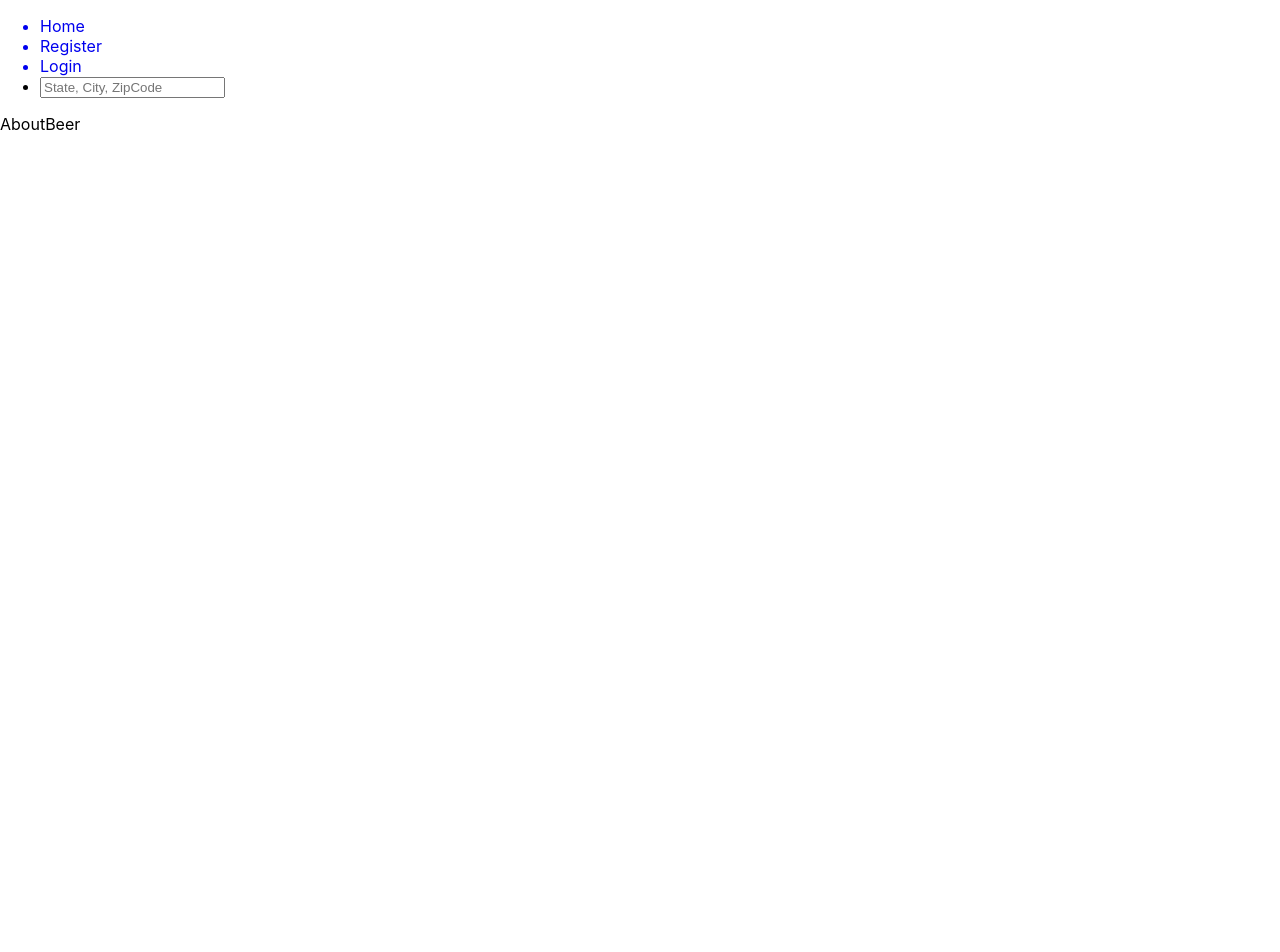
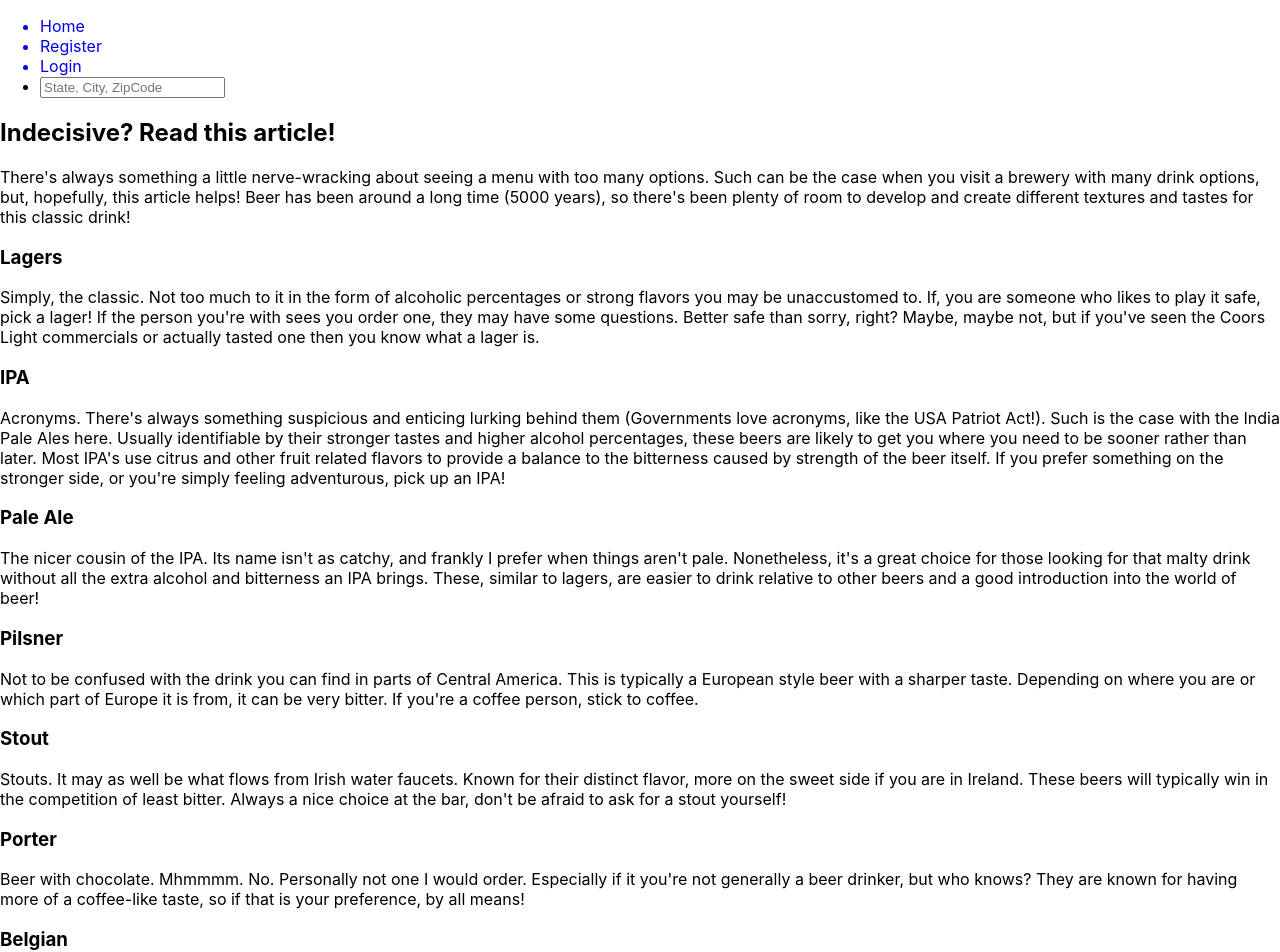
Before and after one commit to javenegas1/brewery-api, a React (Create React App) app in the folder breweries-app/: page /about-beer in a window 1280 px wide. Shown: the top 952 px of the page. Before the commit the page ends 800 px from the top, so only its background shows below. Built offline with nearby package versions, Linux system fonts and the light colour scheme.

Commit message:
updated additional pages and homepage details

```diff
--- a/breweries-app/src/components/AboutBeer.js
+++ b/breweries-app/src/components/AboutBeer.js
@@ -2,6 +2,45 @@ import React from 'react'
 
 export default function AboutBeer() {
   return (
-    <div>AboutBeer</div>
+    <div>
+
+      <h2>Indecisive? Read this article!</h2>
+      <p>There's always something a little nerve-wracking about seeing a menu with too many options. Such can be the case when you visit a brewery with many drink options, but, hopefully, this article helps! Beer has been around a long time (5000 years), so there's been plenty of room to develop and create different textures and tastes for this classic drink!</p>
+
+      <div>
+        <h3>Lagers</h3>
+        <p>Simply, the classic. Not too much to it in the form of alcoholic percentages or strong flavors you may be unaccustomed to. If, you are someone who likes to play it safe, pick a lager! If the person you're with sees you order one, they may have some questions. Better safe than sorry, right? Maybe, maybe not, but if you've seen the Coors Light commercials or actually tasted one then you know what a lager is. </p>
+      </div>
+
+      <div>
+        <h3>IPA</h3>
+        <p>Acronyms. There's always something suspicious and enticing lurking behind them (Governments love acronyms, like the USA Patriot Act!). Such is the case with the India Pale Ales here. Usually identifiable by their stronger tastes and higher alcohol percentages, these beers are likely to get you where you need to be sooner rather than later. Most IPA's use citrus and other fruit related flavors to provide a balance to the bitterness caused by strength of the beer itself. If you prefer something on the stronger side, or you're simply feeling adventurous, pick up an IPA!</p>
+      </div>
+
+      <div>
+        <h3>Pale Ale</h3>
+        <p>The nicer cousin of the IPA. Its name isn't as catchy, and frankly I prefer when things aren't pale. Nonetheless, it's a great choice for those looking for that malty drink without all the extra alcohol and bitterness an IPA brings. These, similar to lagers, are easier to drink relative to other beers and a good introduction into the world of beer!</p>
+      </div>
+
+      <div>
+        <h3>Pilsner</h3>
+        <p>Not to be confused with the drink you can find in parts of Central America. This is typically a European style beer with a sharper taste. Depending on where you are or which part of Europe it is from, it can be very bitter. If you're a coffee person, stick to coffee.</p>
+      </div>
+
+      <div>
+        <h3>Stout</h3>
+        <p>Stouts. It may as well be what flows from Irish water faucets. Known for their distinct flavor, more on the sweet side if you are in Ireland. These beers will typically win in the competition of least bitter. Always a nice choice at the bar, don't be afraid to ask for a stout yourself!</p>
+      </div>
+
+      <div>
+        <h3>Porter</h3>
+        <p>Beer with chocolate. Mhmmmm. No. Personally not one I would order. Especially if it you're not generally a beer drinker, but who knows? They are known for having more of a coffee-like taste, so if that is your preference, by all means!</p>
+      </div>
+
+      <div>
+      <h3>Belgian</h3>
+        <p>Belgium is one of those countries you feel does everything right. If only they had Swiss beer too... Naturally easy to drink with a good balance of alcohol bitterness and sweetness. Belgian beers are definitely a good go-to if you're looking to have a nice time drinking!</p>
+      </div>
+    </div>
   )
 }
--- a/breweries-app/src/components/BreweryPage.js
+++ b/breweries-app/src/components/BreweryPage.js
@@ -83,8 +83,8 @@ export default function BreweryPage(props) {
     <div>
         <ul>
             <li>{thisBrewery.name}</li>
-            <li>{thisBrewery.city}</li>
-            <li>{thisBrewery.country}</li>
+            <li>{thisBrewery.street}</li>
+            <li>{thisBrewery.city}, {thisBrewery.state}</li>
             <li>{thisBrewery.website_url}</li>
             <li>{thisBrewery.phone}</li>
         </ul>
--- a/breweries-app/src/components/Editorial.js
+++ b/breweries-app/src/components/Editorial.js
@@ -1,7 +1,15 @@
 import React from 'react'
+import {Link} from 'react-router-dom'
 
 export default function Editorial() {
   return (
-    <div>Editorial</div>
+    <div>
+      <Link to={'/good-word-brewing-and-public-house-duluth'}>
+      <h2>Good Word Brewing & Public House</h2>
+      </Link>
+      <p>
+        I'll keep this to the point. Good selections, Good food, and good area to spend a few hours at if you have the time. A brewery with the feel of a modern Cracker Barrel and the choices of just about any type of beer you can find. Good Word Brewing is doing a lot of things right. Not to mention it is located in a picturesque old-style town with a lot of other options for dining if the menu there isn't appetizing. Give this place a try if you're in town!
+      </p>
+    </div>
   )
 }
```
